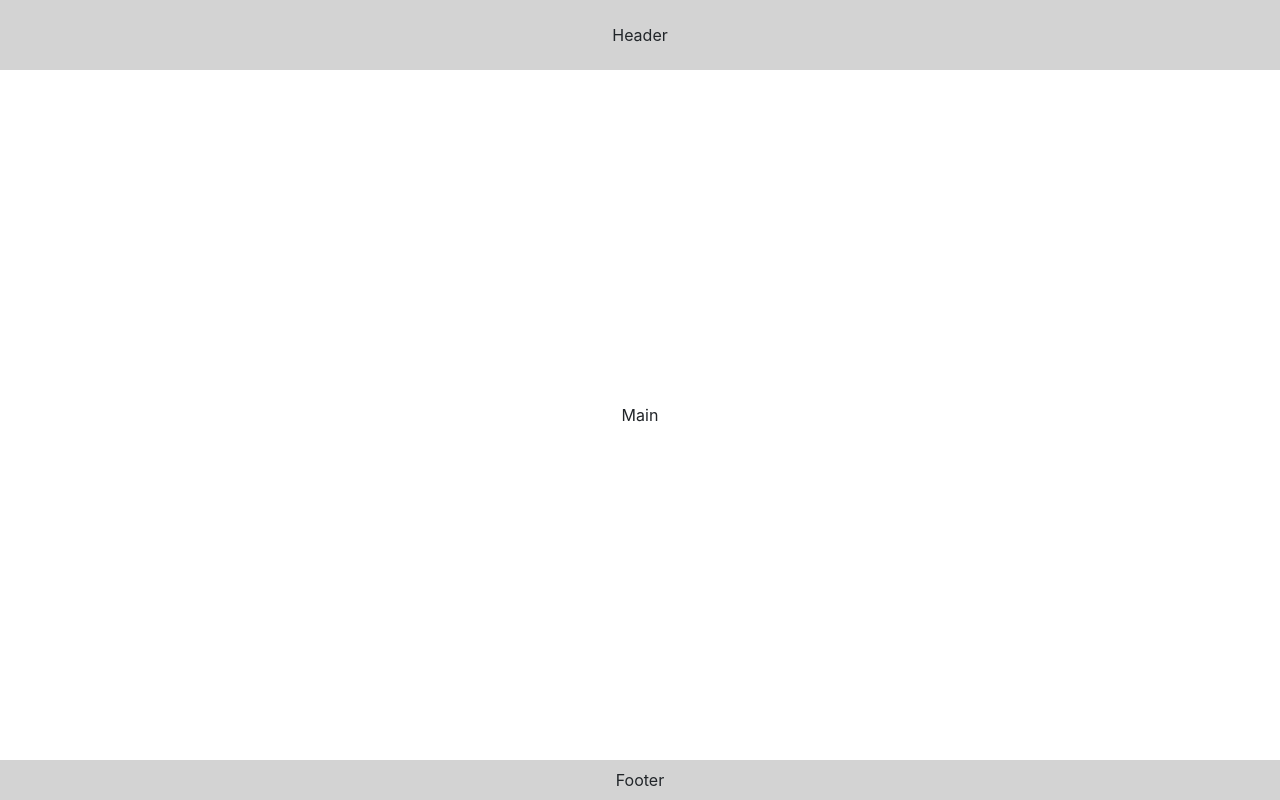
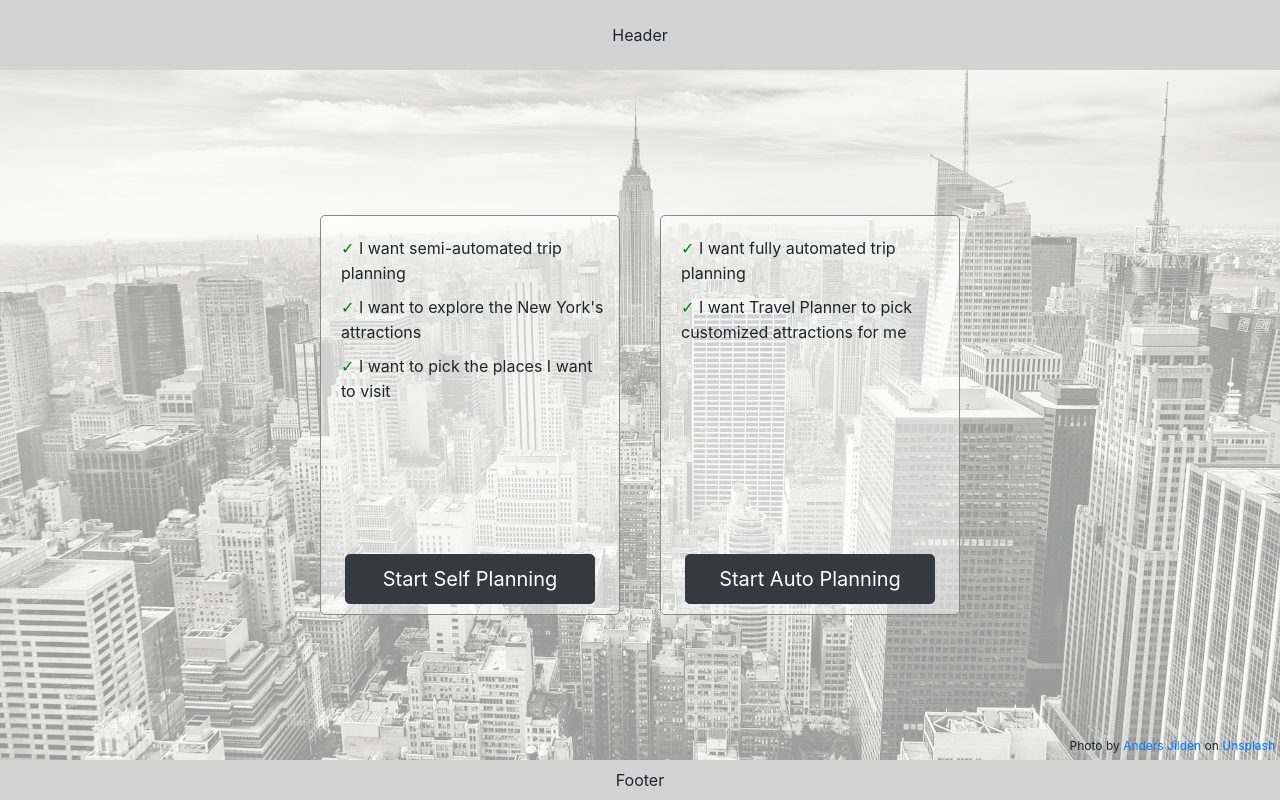
Before and after one commit to Team2-TravelPlanner/travel-planner-web, a React (Create React App) app: page / in a window 1280 px wide. Built offline with nearby package versions, Linux system fonts and the light colour scheme.

Commit message:
Home component

```diff
--- /dev/null
+++ b/src/components/Home.js
@@ -0,0 +1,64 @@
+import React from "react";
+import { Link } from "react-router-dom";
+import { Button } from "react-bootstrap";
+
+class Home extends React.Component {
+
+  render() {
+    return (
+      <div className="home">
+
+        {/* for background image with opacity */}
+        <div className="background">
+        </div>
+
+        {/* Navigations */}
+        <div className="nav-box-container">
+          <div className="nav-box">
+            <div className="nav-background"></div>
+            <ul className="nav-desc">
+              <li> I want semi-automated trip planning</li>
+              <li> I want to explore the New York's attractions</li>
+              <li> I want to pick the places I want to visit</li>
+            </ul>
+            <Link to="/explorer">
+              <Button variant="dark" size="lg" className="nav-button">
+                <span>Start Self Planning</span>
+              </Button>
+            </Link>
+          </div>
+          <div className="nav-box">
+            <div className="nav-background"></div>
+            <ul className="nav-desc">
+              <li> I want fully automated trip planning</li>
+              <li> I want Travel Planner to pick customized attractions for me</li>
+            </ul>
+            <Link to="/form">
+              <Button variant="dark" size="lg" className="nav-button">
+                <span>Start Auto Planning</span>
+              </Button>
+            </Link>
+          </div>
+        </div>
+
+        {/* background image credit */}
+        <span className="background-credit">
+          Photo by{" "}
+          <a href="https://unsplash.com/@andersjilden?utm_source=unsplash&amp;utm_medium=referral&amp;utm_content=creditCopyText"
+            target="_blank"
+            rel="noopener noreferrer">
+            Anders Jildén
+          </a>{" "}
+          on{" "}
+          <a href="https://unsplash.com/s/photos/new-york?utm_source=unsplash&amp;utm_medium=referral&amp;utm_content=creditCopyText"
+            target="_blank"
+            rel="noopener noreferrer">
+            Unsplash
+          </a>
+        </span>
+      </div>
+    );
+  }
+}
+
+export default Home;
--- a/src/components/Main.js
+++ b/src/components/Main.js
@@ -1,10 +1,32 @@
 import React from 'react';
+import { Switch, Route } from "react-router-dom";
+import Home from "./Home";
+import NotFound from "./NotFound";
 
 class Main extends React.Component {
+
+  state = {
+
+  }
+
   render() {
     return (
       <div className="main">
-        Main
+        <Switch>
+          <Route exact path="/">
+            <Home />
+          </Route>
+          <Route exact path="/explorer">
+            <NotFound />
+          </Route>
+          <Route exact path="/form">
+            <NotFound />
+          </Route>
+          <Route path="/">
+            <NotFound />
+          </Route>
+        </Switch>
+
       </div>
     )
   }
--- /dev/null
+++ b/src/components/NotFound.js
@@ -0,0 +1,13 @@
+import React from 'react';
+
+class NotFound extends React.Component {
+  render() {
+    return (
+      <div className="not-found">
+        Ops. The page you are looking for is not found.
+      </div>
+    )
+  }
+}
+
+export default NotFound;
--- a/src/index.css
+++ b/src/index.css
@@ -1,8 +1,10 @@
 @import "~bootstrap/dist/css/bootstrap.min.css";
 @import "./styles/App.css";
 @import "./styles/Header.css";
+@import "./styles/Home.css";
 @import "./styles/Main.css";
 @import "./styles/Footer.css";
+@import "./styles/NotFound.css";
 
 body {
   margin: 0;
--- /dev/null
+++ b/src/styles/Home.css
@@ -0,0 +1,83 @@
+.home {
+  position: relative;
+  width: 100%;
+  height: 100%;
+}
+
+.home .background {
+  position: absolute;
+  top: 0;
+  left: 0;
+  width: 100%;
+  height: 100%;
+  background-image: url("../images/newyork_background.jpg");
+  opacity: 0.4;
+  background-size: cover;
+  -ms-background-size: cover;
+  -o-background-size: cover;
+  -moz-background-size: cover;
+  -webkit-background-size: cover;
+}
+
+.home .nav-box-container {
+  position: absolute;
+  width: 100%;
+  height: 100%;
+  display: flex;
+  flex-direction: row;
+  justify-content: center;
+  align-items: center;
+}
+
+.home .nav-box {
+  display: flex;
+  flex-direction: column;
+  justify-content: center;
+  align-items: center;
+  border: 1px solid rgb(136, 136, 136);
+  border-radius: 5px;
+  width: 300px;
+  height: 400px;
+  margin: 20px;
+  background: rgba(255 , 255, 255, 0.5);
+}
+
+.home .nav-desc {
+  flex-grow: 1;
+  text-align: left;
+  margin-top: 10px;
+}
+
+.home ul {
+  list-style-type: none;
+  list-style-position: outside;
+  padding: 10px;
+  margin-left: 10px;
+}
+
+.home ul li {
+  margin-bottom: 10px;
+}
+
+.home ul li:before {
+  content: "\2713";
+  font-family: "Proxima Nova", "Helvetica Neue", Helvetica, Arial, sans-serif;
+  color: green;
+}
+
+.home .nav-button {
+  height: 50px;
+  width: 250px;
+  margin: 10px;
+}
+
+.home .nav-button .button-desc {
+  font-size: 10px;
+}
+
+.home .background-credit {
+  position: absolute;
+  bottom: 5px;
+  right: 5px;
+  font-size: 12px;
+}
--- /dev/null
+++ b/src/styles/NotFound.css
@@ -0,0 +1,5 @@
+.not-found {
+  display: flex;
+  justify-content: center;
+  align-items: center;
+}
```
Also changed, not shown: src/images/newyork_background.jpg (added), 1 other file (tests, documents, lock files or other folders).
